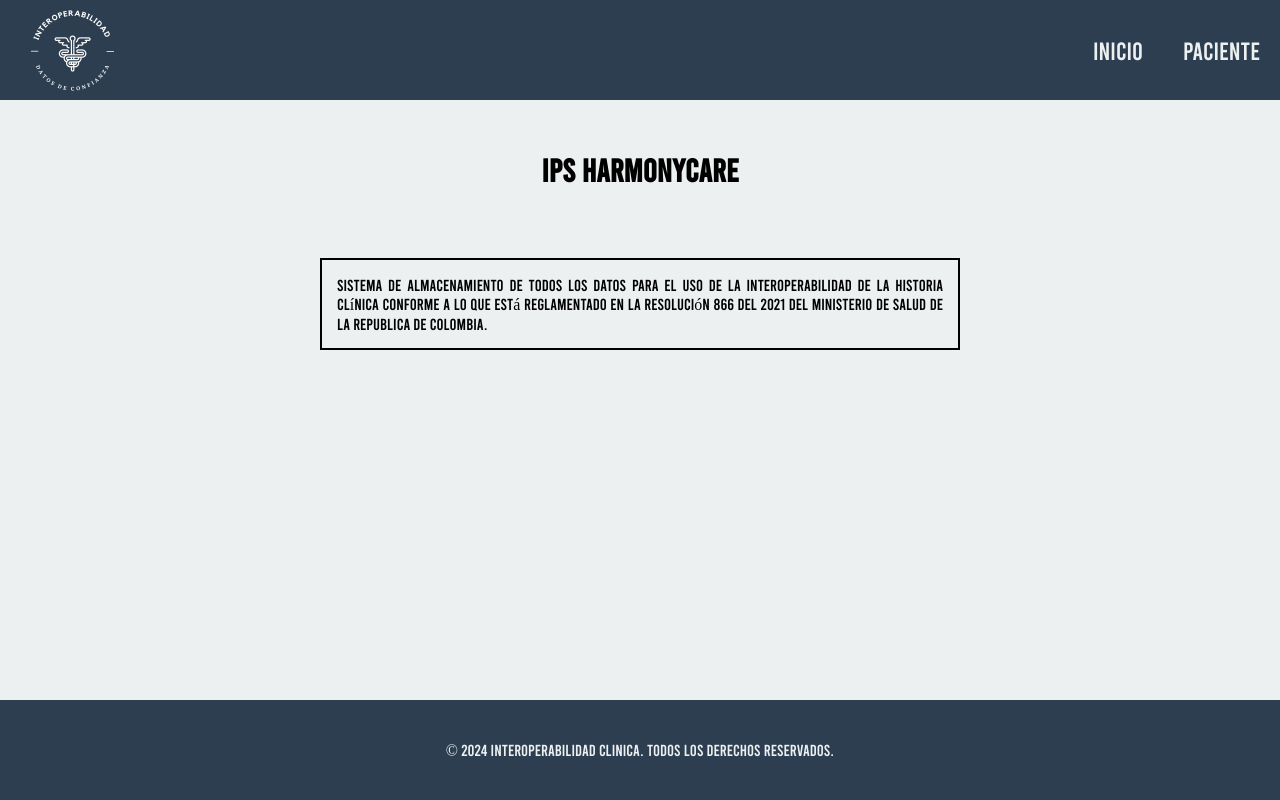
After one commit to jgarteag/interoperabilidad-clinica, a Django app: page / in a window 1280 px wide. The commit adds this page. Run offline with Django 4.2, Linux system fonts and the light colour scheme.

Commit message:
feat: Add footer to layout and update URLs in clinica app

```diff
--- /dev/null
+++ b/interoperabilidad_clinica/clinica/urls.py
@@ -0,0 +1,8 @@
+from django.contrib import admin
+from django.urls import path
+from . import views
+
+urlpatterns = [
+    path("", views.index, name="index"),
+    path("pacient/", views.countries, name="pacient"),
+]
--- a/interoperabilidad_clinica/clinica/views.py
+++ b/interoperabilidad_clinica/clinica/views.py
@@ -1,3 +1,13 @@
 from django.shortcuts import render
+from .models import Countries
 
 # Create your views here.
+def index(request):
+    return render(request, 'index.html', {})
+
+def pacient(request):
+    return render(request, 'pacient.html', {})
+
+def countries(request):
+    countries = Countries.objects.all()
+    return render(request, 'pacient.html', {'countries': countries})
--- a/interoperabilidad_clinica/interoperabilidad_clinica/urls.py
+++ b/interoperabilidad_clinica/interoperabilidad_clinica/urls.py
@@ -16,9 +16,9 @@ Including another URLconf
 """
 from django.contrib import admin
 from django.urls import path
-from . import views
+from django.urls import include
 
 urlpatterns = [
     path("admin/", admin.site.urls),
-    path("statics/", views.estaticos, name="estaticos"),
+    path("", include("clinica.urls")),
 ]
--- a/interoperabilidad_clinica/interoperabilidad_clinica/views.py
+++ /dev/null
@@ -1,4 +0,0 @@
-from django.shortcuts import render
-
-def estaticos(request):
-    return render(request, "estaticos.html")
--- a/interoperabilidad_clinica/static/css/styles.css
+++ b/interoperabilidad_clinica/static/css/styles.css
@@ -1,7 +1,110 @@
-h1 {
-    color: red;
-    font-size: 2em;
-    font-weight: bold;
+:root {
+    --color-primary: #3c3c3c; /* Un gris oscuro para textos principales */
+    --color-secondary: #0077cc; /* Un azul para elementos secundarios y enlaces */
+    --color-title: #242422; /* Negro para títulos */
+    --color-text: #4c4c4c; /* Un gris medio para texto regular */
+    --color-background: #ECF0F1; /* Un gris muy claro para el fondo */
+    --color-banner: #2C3E50;
+    --font-title: bebas;
+}
+
+.custom-paragraph {
+    font-family: bebas;
+    border: 2px solid black;
+    padding: 15px;
+    text-align: justify;
+    text-justify: inter-word;
+    display: flex;
+    justify-content: center;
+    align-items: center;
+    flex-direction: column;
+    width: 50%;
+    margin: auto;
+    margin-top: 70px; /* Ajusta este valor para mover el cuadro hacia abajo */
+}
+
+* {
+    padding: 0;
+    margin: 0;
+    box-sizing: border-box;
+}
+
+nav {
+    width: 100vw;
+    display: flex;
+    justify-content: space-between;
+    align-items: center;
+    height: 100px;
+    background-color: var(--color-banner);
+}
+
+nav img {
+    margin: 10px;
+}
+
+nav ul {
+    list-style-type: none;
+    display: flex;
+    justify-content: flex-end;
+    align-items: center;
+}
+
+nav ul li {
+    padding: 20px;
+
+}
+
+nav ul li a {
+    text-decoration: none;
+    color: var(--color-background);
+    font-size: 25px;
+    font-weight: 700px;
+    font-family: var(--font-title);
+    transition: color 0.2s ease;
+}
+
+nav ul li a:hover {
+    color: var(--color-title);
+}
+
+body {
+    background-color: var(--color-background);
     margin: 0;
     padding: 0;
+    user-select:auto;
+    cursor: default;
 }
+
+main {
+    width: 100vw;
+    display: flex;
+    justify-content: center;
+    align-items: center;
+    flex-direction: column;
+    text-align: center;
+}
+
+footer {
+    position: absolute;
+    bottom: 0;
+    width: 100vw;
+    min-height: 100px;
+    background-color: var(--color-banner);
+    font-family: var(--font-title);
+    color: var(--color-background);
+    justify-content: space-around;
+    text-align: center;
+    align-items: center;
+    flex-direction: column;
+    display: flex;
+}
+
+h1 {
+    font-family: bebas;
+    margin-top: 50px;
+}
+
+@font-face {
+    font-family: bebas;
+    src: url(../fonts/bebas.ttf);
+}
--- /dev/null
+++ b/interoperabilidad_clinica/templates/index.html
@@ -0,0 +1,10 @@
+{% extends 'layouts/base.html' %}
+
+{% block title %}Interoperabilidad Clínica{% endblock %}
+
+{% block content %}
+    <h1>IPS HarmonyCare</h1>
+    <p class="custom-paragraph">
+        Sistema de almacenamiento de todos los datos para el uso de la Interoperabilidad de la Historia Clínica conforme a lo que está reglamentado en la Resolución 866 del 2021 del Ministerio de Salud de la Republica de Colombia.
+    </p>
+{% endblock %}
--- /dev/null
+++ b/interoperabilidad_clinica/templates/layouts/base.html
@@ -0,0 +1,21 @@
+{% load static %}
+<!DOCTYPE html>
+<html lang="es">
+<head>
+    <meta charset="UTF-8">
+    <meta name="viewport" content="width=device-width, initial-scale=1.0">
+    <link rel="stylesheet" href="{% static 'css/styles.css' %}">
+    {% block stylesheets %}{% endblock %}
+    <title>{% block title %}{% endblock %}</title>
+</head>
+<body>
+    <header>
+        {% include 'layouts/partials/menu.html' %}
+    </header>
+    <main>
+        {% block content %}{% endblock %}
+    </main>
+    {% include 'layouts/partials/footer.html' %}
+    {% block scripts %}{% endblock %}
+</body>
+</html>
--- /dev/null
+++ b/interoperabilidad_clinica/templates/layouts/partials/footer.html
@@ -0,0 +1,3 @@
+<footer>
+    <p>&copy; 2024 Interoperabilidad Clinica. Todos los derechos reservados.</p>
+</footer>
--- /dev/null
+++ b/interoperabilidad_clinica/templates/layouts/partials/menu.html
@@ -0,0 +1,8 @@
+{% load static %}
+<nav class="">
+    <img src="{% static 'img/logo.png' %}" alt="Logo" class="logo" width="125">
+    <ul>
+        <li class=""><a href="{% url 'index' %}"><span>Inicio</span></a></li>
+        <li><a href="{% url 'pacient' %}"><span>Paciente</span></a></li>
+    </ul>
+</nav>
```
Also changed, not shown: interoperabilidad_clinica/templates/estaticos.html (deleted, +0 -13 lines), interoperabilidad_clinica/templates/pacient.html (added, +14 -0 lines), interoperabilidad_clinica/static/fonts/bebas.ttf (added), interoperabilidad_clinica/static/img/logo.png (added).
